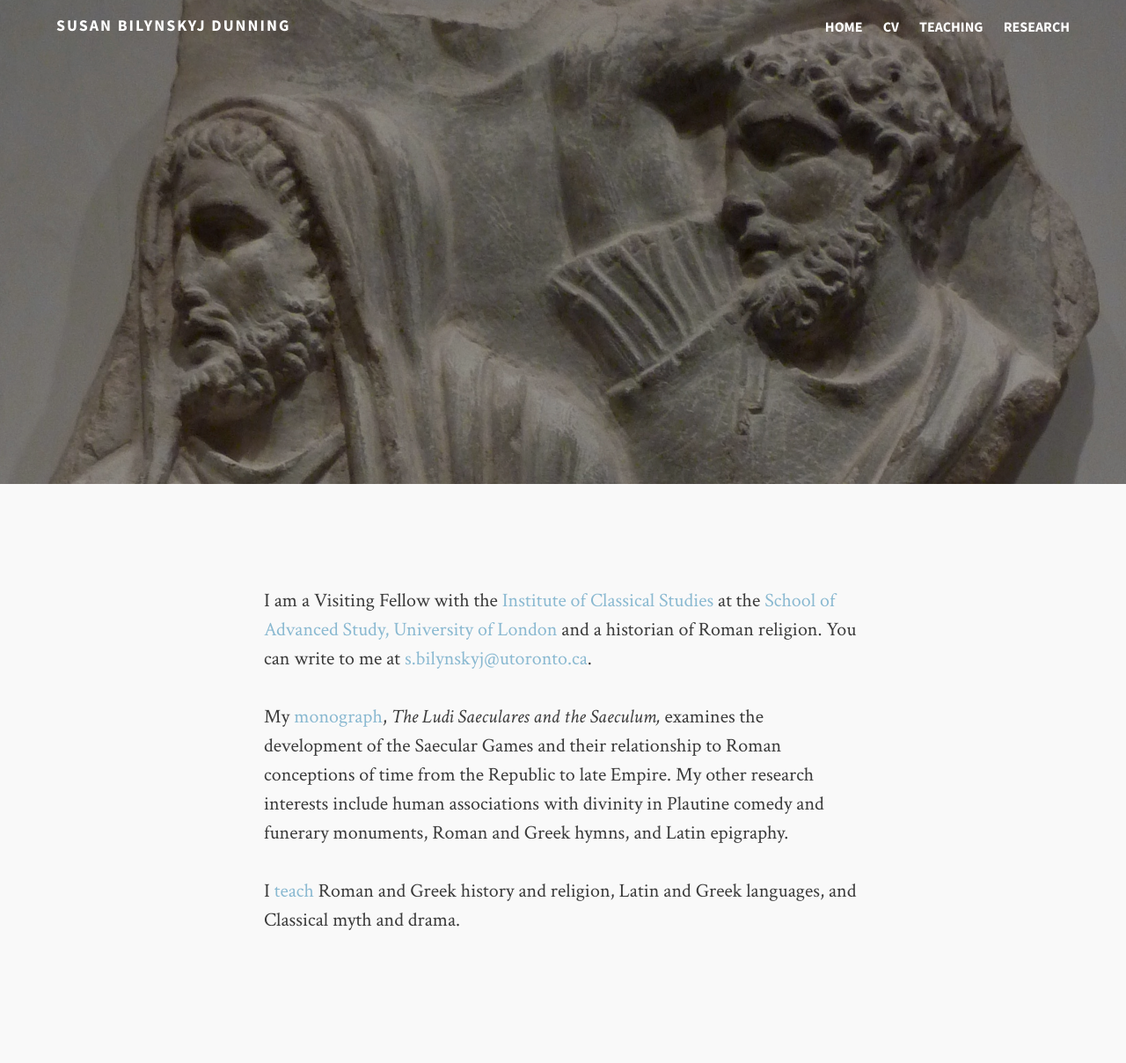
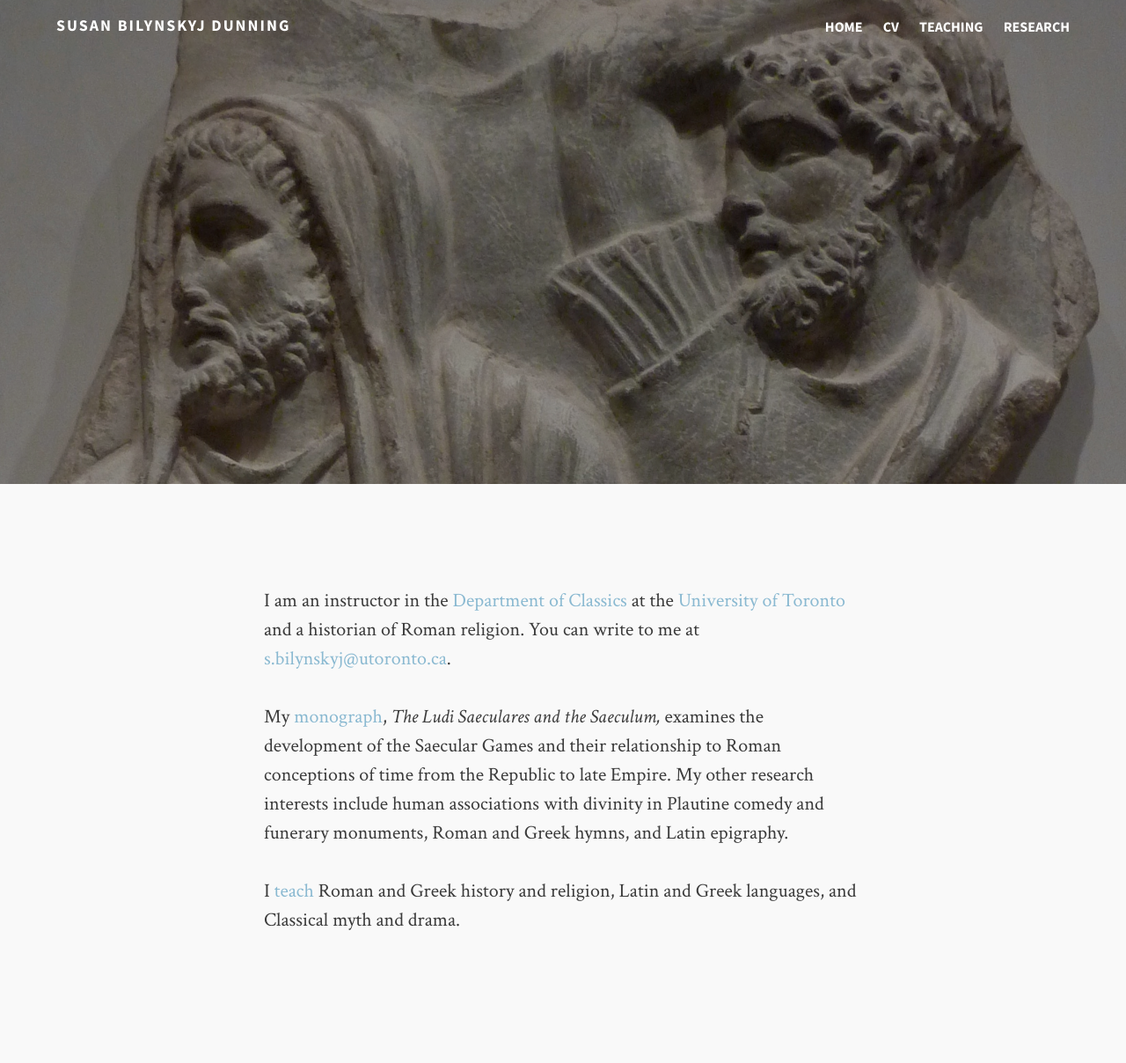
Before and after one commit to scbdunning/scbdunning.github.io, a Jekyll site: the page built from index.md, in a window 1280 px wide. Shown: the whole page at 88% size. Built offline with Jekyll 4.4.1, drawn with Linux system fonts in a browser that asks for light colours.

Commit message:
Update index.md

```diff
--- a/index.md
+++ b/index.md
@@ -7,7 +7,7 @@ image:
   feature: priest-and-soldier.jpg
 ---
 
-I am a Visiting Fellow with the [Institute of Classical Studies](https://ics.sas.ac.uk/) at the [School of Advanced Study, University of London](https://www.sas.ac.uk/) and a historian of Roman religion. You can write to me at <s.bilynskyj@utoronto.ca>.
+I am an instructor in the [Department of Classics](http://classics.utoronto.ca/) at the [University of Toronto](https://www.utoronto.ca/) and a historian of Roman religion. You can write to me at <s.bilynskyj@utoronto.ca>.
 
 My [monograph](research/), *The Ludi Saeculares and the Saeculum,* examines the development of the Saecular Games and their relationship to Roman conceptions of time from the Republic to late Empire. My other research interests include human associations with divinity in Plautine comedy and funerary monuments, Roman and Greek hymns, and Latin epigraphy.
 
```
